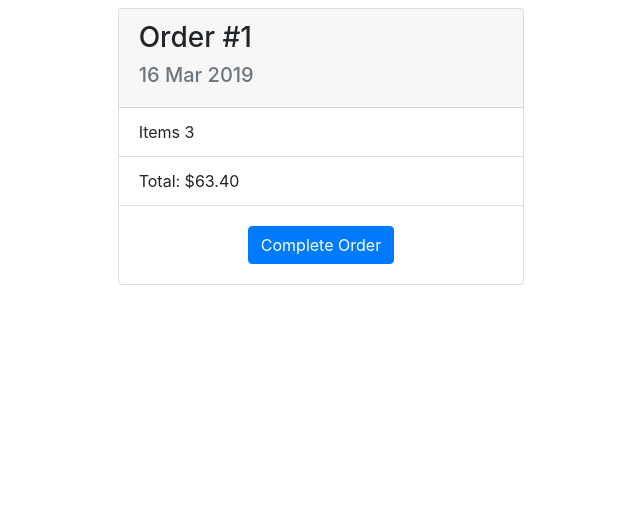
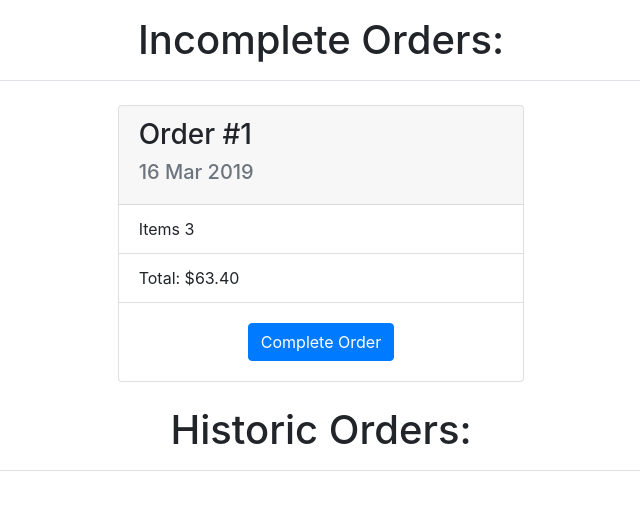
Before and after one commit to samrelins/CS50W_Project_3-Pizza, a Django app: page /orders in a window 1280 px wide. Shown: the part 56-566 px from the top of the page, without its empty margins (319-959 px from the left). Run offline with Django 3.2, Linux system fonts and the light colour scheme; a user stored in the database is signed in; data comes from the database, SQL or seed files in the repository; some libraries are stand-ins or nearby versions.

Commit message:
couple of small fixes to orders & complete order route

```diff
--- a/orders/templates/orders/orders.html
+++ b/orders/templates/orders/orders.html
@@ -5,9 +5,14 @@
 {% endblock %}
 
 {% block body %}
-    <div class="row">
 
-        {% if pending_order %}
+    {% if pending_order %}
+    <div class="row px-4">
+        <div class="col">
+            <h1 class="border-bottom display-block text-center px-auto py-3">Incomplete Orders:</h1>
+        </div>
+    </div>
+    <div class="row mt-2">
         <div class="col-sm-4"></div>
         <div class="col-sm-4">
             <div class="card my-2">
@@ -25,12 +30,20 @@
             </div>
         </div>
         <div class="col-sm-4"></div>
-        {% else %}
-            <a class="btn btn-primary display-block mx-auto mt-3" href="/new_order">Place a New Order</a>
-        {% endif %}
+    </div>
+    {% else %}
+    <div class="row px-4">
+        <a class="btn btn-primary display-block mx-auto mt-4" href="/new_order">Place a New Order</a>
+    </div>
+    {% endif %}
 
+    <div class="row px-4">
+        <div class="col">
+            <h1 class="border-bottom display-block text-center px-auto py-3">Historic Orders:</h1>
+        </div>
     </div>
     <div class="row p-4">
+
         {% for order in historic_orders %}
             <div class="col-sm-6 col-md-4 col-lg-3 p-0">
                 <div class="card m-3">
@@ -41,11 +54,13 @@
                     <ul class="list-group list-group-flush">
                         <li class="list-group-item">Items {{ order.items_total }}</li>
                         <li class="list-group-item">Total: {{ order.print_total }}</li>
+
                         {% if order.complete %}
                             <li class="list-group-item">Complete</li>
                         {% else %}
                             <li class="list-group-item">Delivery Pending</li>
                         {% endif %}
+
                     </ul>
                     <div class="card-body text-center">
                         <a class="btn btn-primary" href="order/{{ order.id }}">View Details</a>
@@ -53,5 +68,6 @@
                 </div>
             </div>
         {% endfor %}
+
     </div>
 {% endblock %}
--- a/orders/views.py
+++ b/orders/views.py
@@ -181,6 +181,9 @@ def complete_order(request):
         return redirect("orders")
 
     else:
+        if current_order.items_total() == 0:
+            return redirect(f"order/{current_order.id}")
+
         context = {
                 "order": current_order,
         }
```
